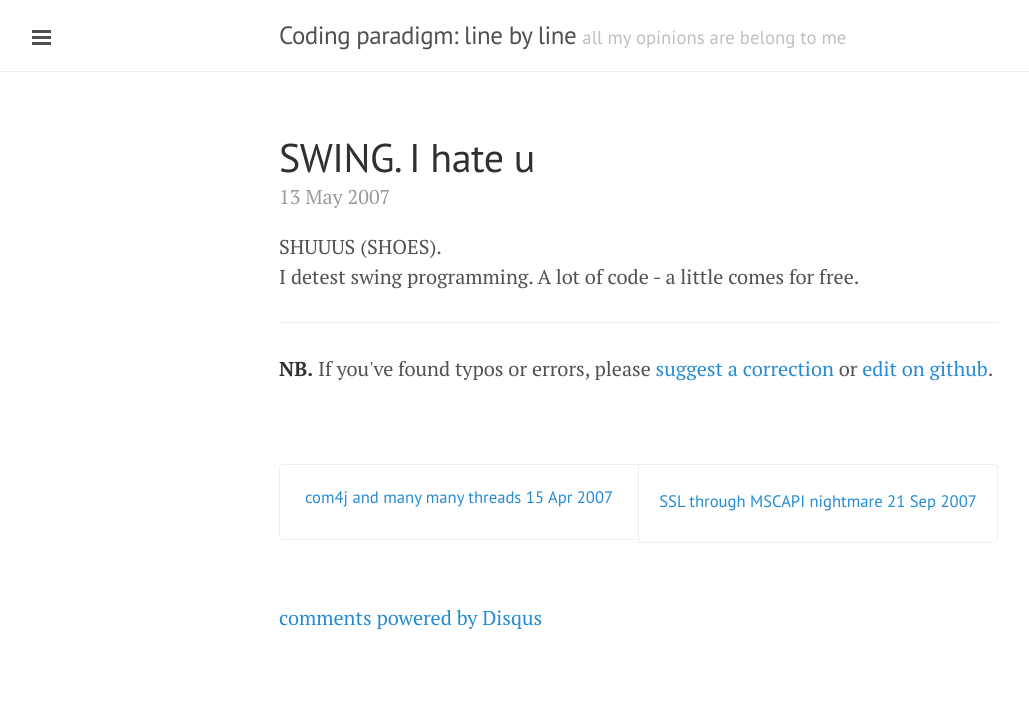
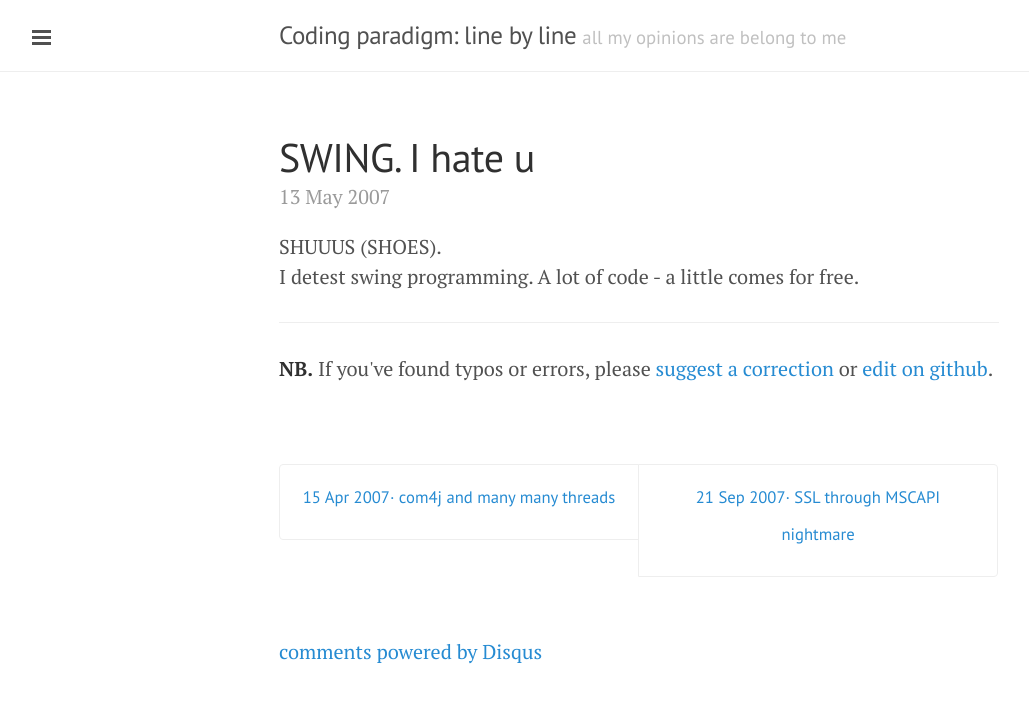
Before and after one commit to leonardinius/leonardinius.github.io, a Jekyll site: the page built from _posts/2007-05-13-swing-i-hate-u.md, in a window 1280 px wide. Shown: the top 703 px of the page, without its empty margins (1-1030 px from the left). Built offline with Jekyll 4.4.1, drawn with Linux system fonts in a browser that asks for light colours; Markdown is read by kramdown in place of the engine named in the settings; comment, search, counter and statistics services are not loaded.

Commit message:
Post Older/Newer navigation polishing

```diff
--- a/_layouts/post.html
+++ b/_layouts/post.html
@@ -19,14 +19,14 @@ layout: default
 <div class="pagination">
   {% if page.previous %}
   <a class="pagination-item older" href="{{ page.previous.url }}">
-    <sup>{{ page.previous.title }} {{ page.previous.date | date_to_string }}</sup>
+    <sup>{{ page.previous.date | date_to_string }}&middot; {{ page.previous.title }}</sup>
    </a>
   {% else %}
   <span class="pagination-item older">Older</span>
   {% endif %}
   {% if page.next %}
   <a class="pagination-item newer" href="{{ page.next.url }}">
-    <sup>{{ page.next.title }} {{ page.next.date | date_to_string }}<sup>
+    <sup>{{ page.next.date | date_to_string }}&middot; {{ page.next.title }}<sup>
   </a>
   {% else %}
   <span class="pagination-item newer">Newer</span>
```
